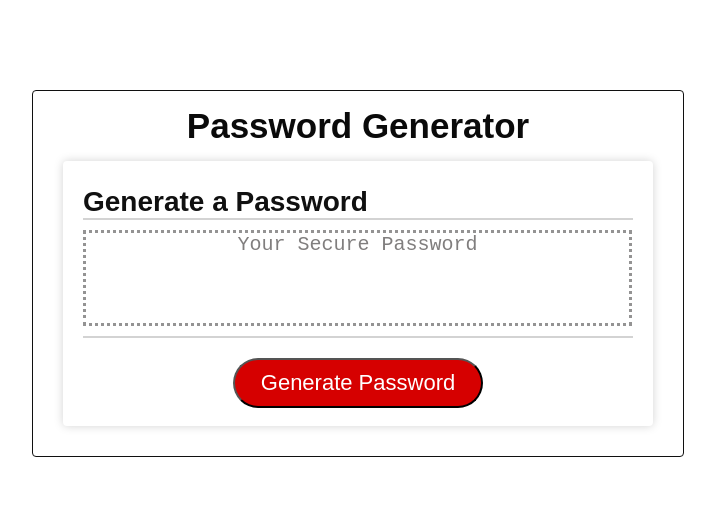
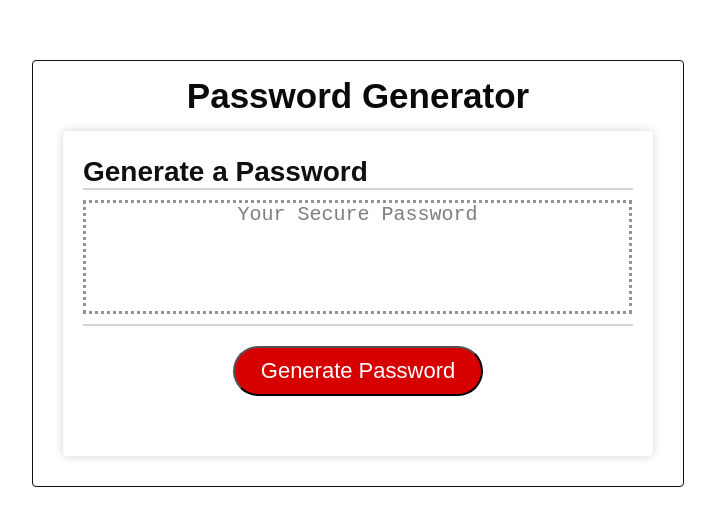
Before and after one commit to webbcrabtree/FreePasswordsInside_HW3, a plain HTML site: page index.html in a window 1280 px wide. Shown: the part 135-660 px from the top of the page, without its empty margins (282-997 px from the left). Drawn offline with Linux system fonts and the light colour scheme.

Commit message:
some css tweaks

```diff
--- a/style.css
+++ b/style.css
@@ -35,6 +35,12 @@ h2 {
     border-bottom: lightgrey solid 2px;
 }
 
+p {
+    color: rgb(109, 192, 134);
+    padding: 10px;
+    word-break: break-all;
+}
+
 .container {
     display: block;
     background-color: rgba(255, 255, 255, 0.959);
@@ -44,16 +50,17 @@ h2 {
 }
 
 .box {
-    display: block;
+
     background-color: white;
     padding: 20px;
     box-shadow: 0 0 10px lightgrey;
     border-radius: 4px;
     width: 550px;
-    height: 225px;
+    min-height: 225px;
 }
 
 #output {
+
     margin-top: 2px;
     padding-bottom: 25px;
     font-family: monospace;
@@ -64,13 +71,13 @@ h2 {
     color: rgb(128, 126, 126);
     border: 3px dotted rgb(148, 147, 147);
     width: 543px;
-    height: 65px;
+    min-height: 65px;
 }
 
 #newPassword {
+    display: inherit;
     text-align: center;
     font-size: 20px;
-    justify-content: center;
 }
 
 .btn {
@@ -81,7 +88,7 @@ h2 {
 
 
 .button {
-    display: block;
+
     font-size: 22px;
     font-weight: 500;
     margin: auto;
```
